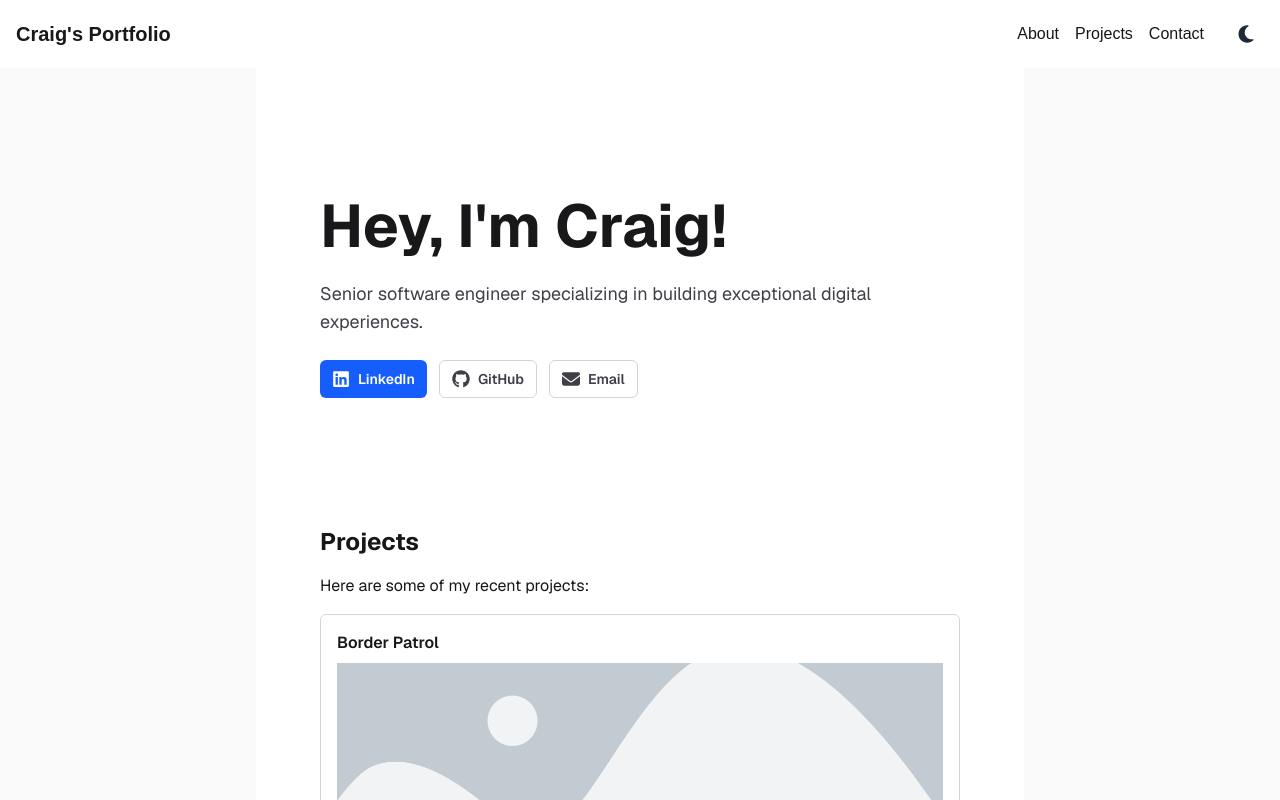
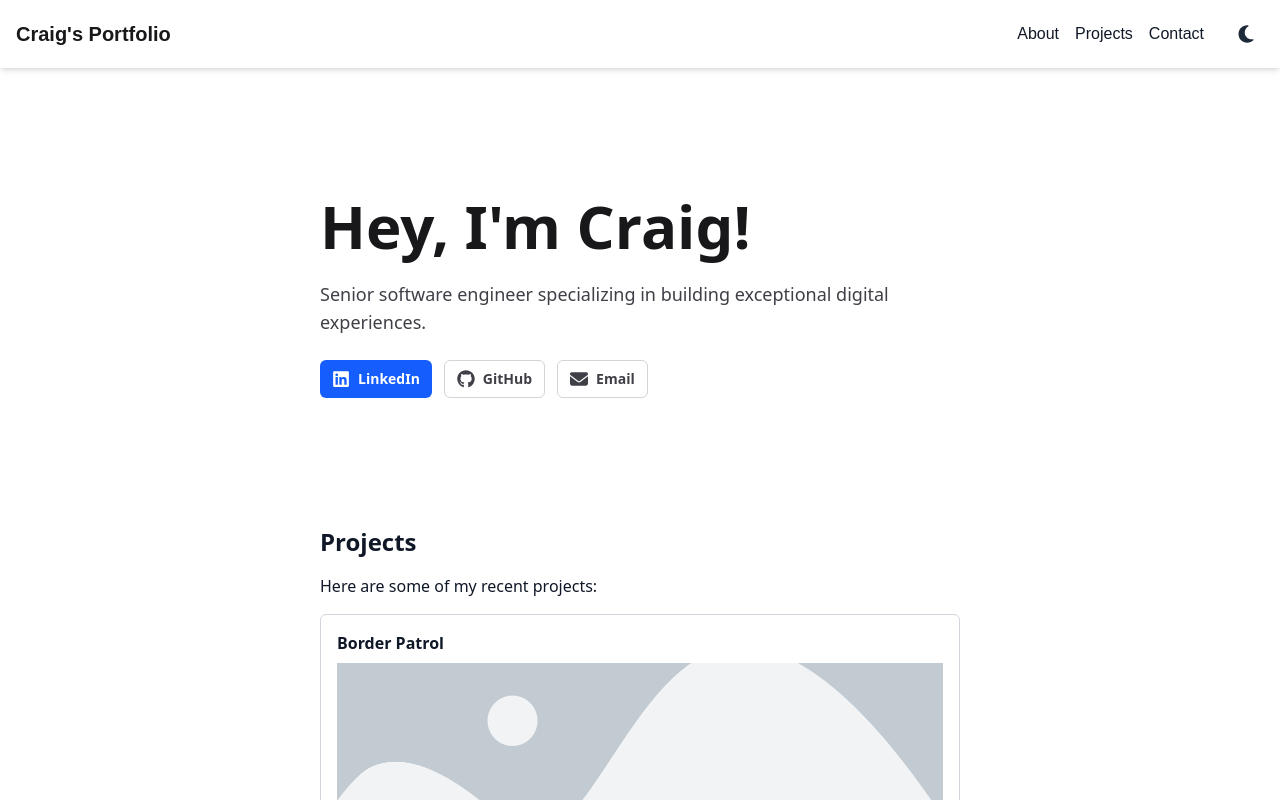
Before and after one commit to craigsavage/craig-portfolio, a Next.js app: page / in a window 1280 px wide. Shown: the top 800 px of the page. Built offline with nearby package versions, Linux system fonts and the light colour scheme.

Commit message:
attempting to fix dark mode issues

```diff
--- a/src/app/globals.css
+++ b/src/app/globals.css
@@ -1,26 +1,5 @@
 @import 'tailwindcss';
 
-:root {
-  --background: #ffffff;
-  --foreground: #171717;
-}
-
-@theme inline {
-  --color-background: var(--background);
-  --color-foreground: var(--foreground);
-  --font-sans: var(--font-geist-sans);
-  --font-mono: var(--font-geist-mono);
-}
-
-@media (prefers-color-scheme: dark) {
-  :root {
-    --background: #0a0a0a;
-    --foreground: #ededed;
-  }
-}
-
 body {
-  background: var(--background);
-  color: var(--foreground);
   font-family: Arial, Helvetica, sans-serif;
 }
--- a/src/app/layout.tsx
+++ b/src/app/layout.tsx
@@ -28,7 +28,7 @@ export default function RootLayout({
   return (
     <html lang='en' suppressHydrationWarning>
       <body
-        className={`${geistSans.variable} ${geistMono.variable} antialiased`}
+        className={`${geistSans.variable} ${geistMono.variable} antialiased bg-white text-gray-900 dark:bg-black dark:text-gray-100`}
       >
         <ThemeProvider attribute='class' defaultTheme='system' enableSystem>
           <Navbar />
--- a/src/app/page.tsx
+++ b/src/app/page.tsx
@@ -2,12 +2,12 @@ import Contact from '@/sections/Contact';
 import Hero from '@/sections/Hero';
 import Projects from '@/sections/Projects';
 
-// export const revalidate = 0;
+export const revalidate = 0;
 
 export default function Home() {
   return (
-    <div className='flex min-h-screen items-center justify-center bg-zinc-50 font-sans dark:bg-black'>
-      <main className='flex min-h-screen w-full max-w-3xl flex-col items-center justify-between py-32 px-16 bg-white dark:bg-black sm:items-start'>
+    <div className='flex min-h-screen items-center justify-center font-sans'>
+      <main className='flex min-h-screen w-full max-w-3xl flex-col items-center justify-between py-32 px-16 sm:items-start'>
         <Hero />
         <Projects />
         <Contact />
--- a/src/components/DarkModeToggle.tsx
+++ b/src/components/DarkModeToggle.tsx
@@ -9,9 +9,7 @@ export default function DarkModeToggle() {
   const [mounted, setMounted] = useState(false);
 
   useEffect(() => {
-    const handleMount = () => setMounted(true);
-    handleMount();
-    return handleMount;
+    setMounted(true);
   }, []);
 
   if (!mounted) return null;
@@ -19,12 +17,13 @@ export default function DarkModeToggle() {
   return (
     <button
       onClick={() => setTheme(theme === 'dark' ? 'light' : 'dark')}
-      className='flex items-center justify-center rounded-md p-2'
+      className='flex items-center justify-center rounded-md p-2 hover:bg-gray-100 dark:hover:bg-gray-800'
+      aria-label='Toggle dark mode'
     >
       {theme === 'dark' ? (
         <FaSun className='h-5 w-5 text-yellow-500' />
       ) : (
-        <FaMoon className='h-5 w-5 text-gray-800' />
+        <FaMoon className='h-5 w-5 text-gray-800 dark:text-gray-200' />
       )}
     </button>
   );
--- a/tailwind.config.ts
+++ b/tailwind.config.ts
@@ -1,10 +1,10 @@
-const config = {
-  content: ['./src/**/*.{js,ts,jsx,tsx}'],
+import type { Config } from 'tailwindcss';
+
+export default {
+  darkMode: 'class',
+  content: ['./**/*.{js,ts,jsx,tsx,mdx}'],
   theme: {
     extend: {},
   },
   plugins: [],
-  darkMode: 'class',
-};
-
-export default config;
+} satisfies Config;
```
